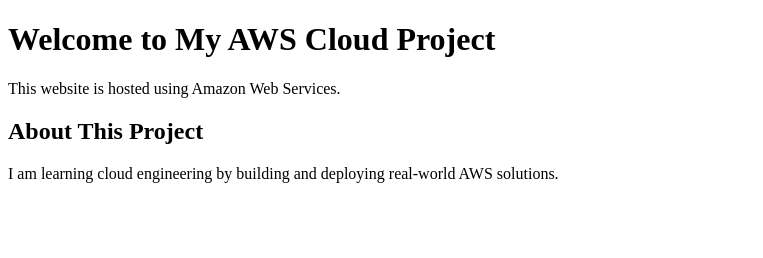
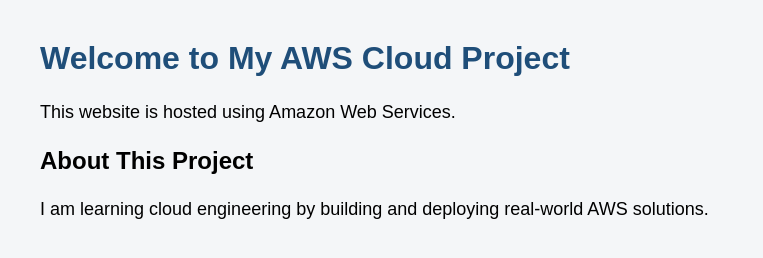
Before and after one commit to promissyjdelpino/aws-static-website-project, a plain HTML site: page website-files/index.html in a window 1280 px wide. Shown: the whole page, without its empty margins (0-763 px from the left). Drawn offline with Linux system fonts and the light colour scheme.

Commit message:
Added website styling to CSS

```diff
--- /dev/null
+++ b/website-files/css/style.css
@@ -0,0 +1,14 @@
+body {
+    font-family: Arial, sans-serif;
+    margin: 40px;
+    background-color: #f4f6f8;
+}
+
+h1 {
+    color: #1f4e79;
+}
+
+p {
+    font-size: 18px;
+    line-height: 1.6;
+}
--- a/website-files/index.html
+++ b/website-files/index.html
@@ -2,6 +2,7 @@
 <html>
 <head>
     <title>My AWS Cloud Portfolio</title>
+    <link rel="stylesheet" href="css/style.css">
 </head>
 
 <body>
```
